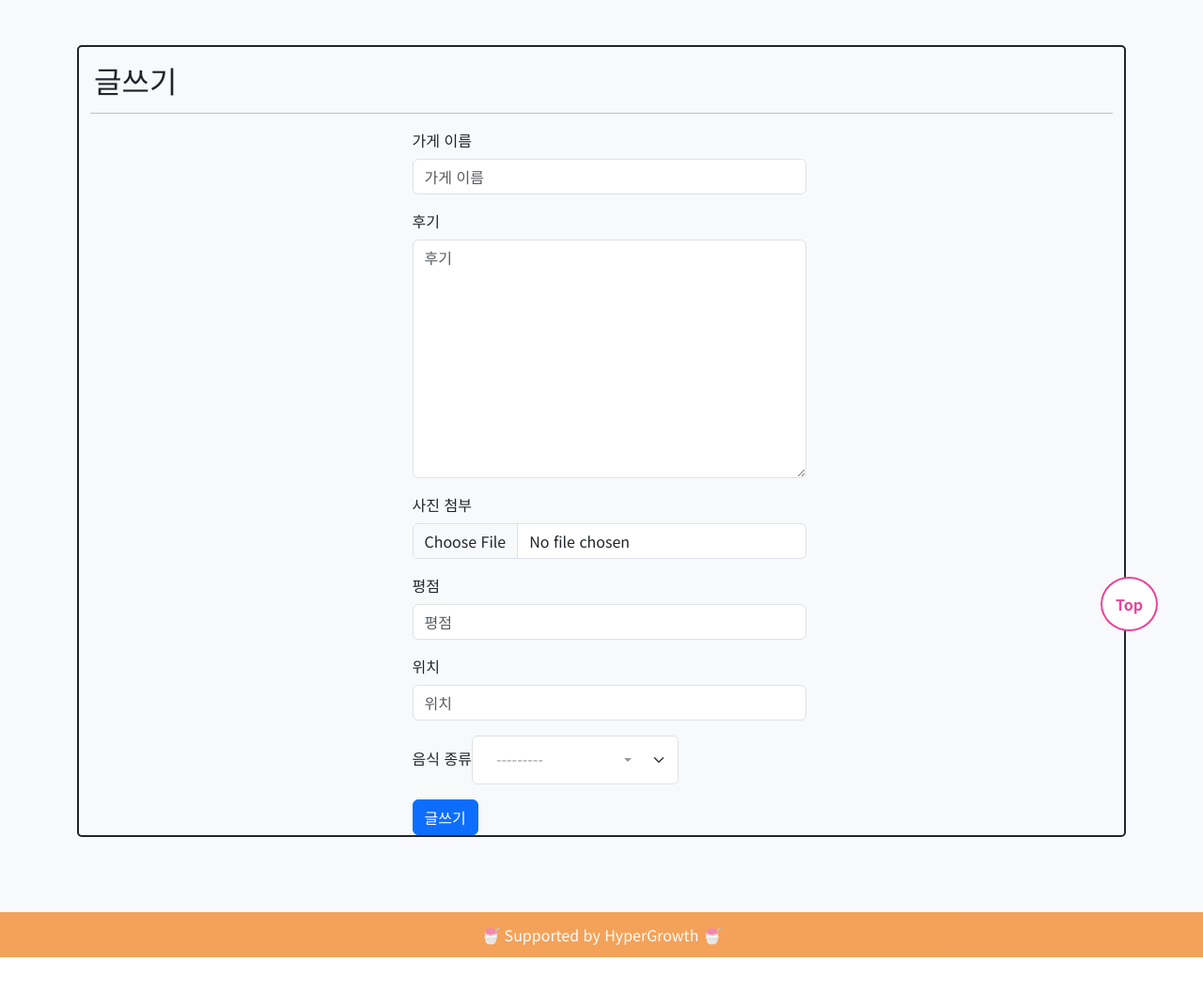
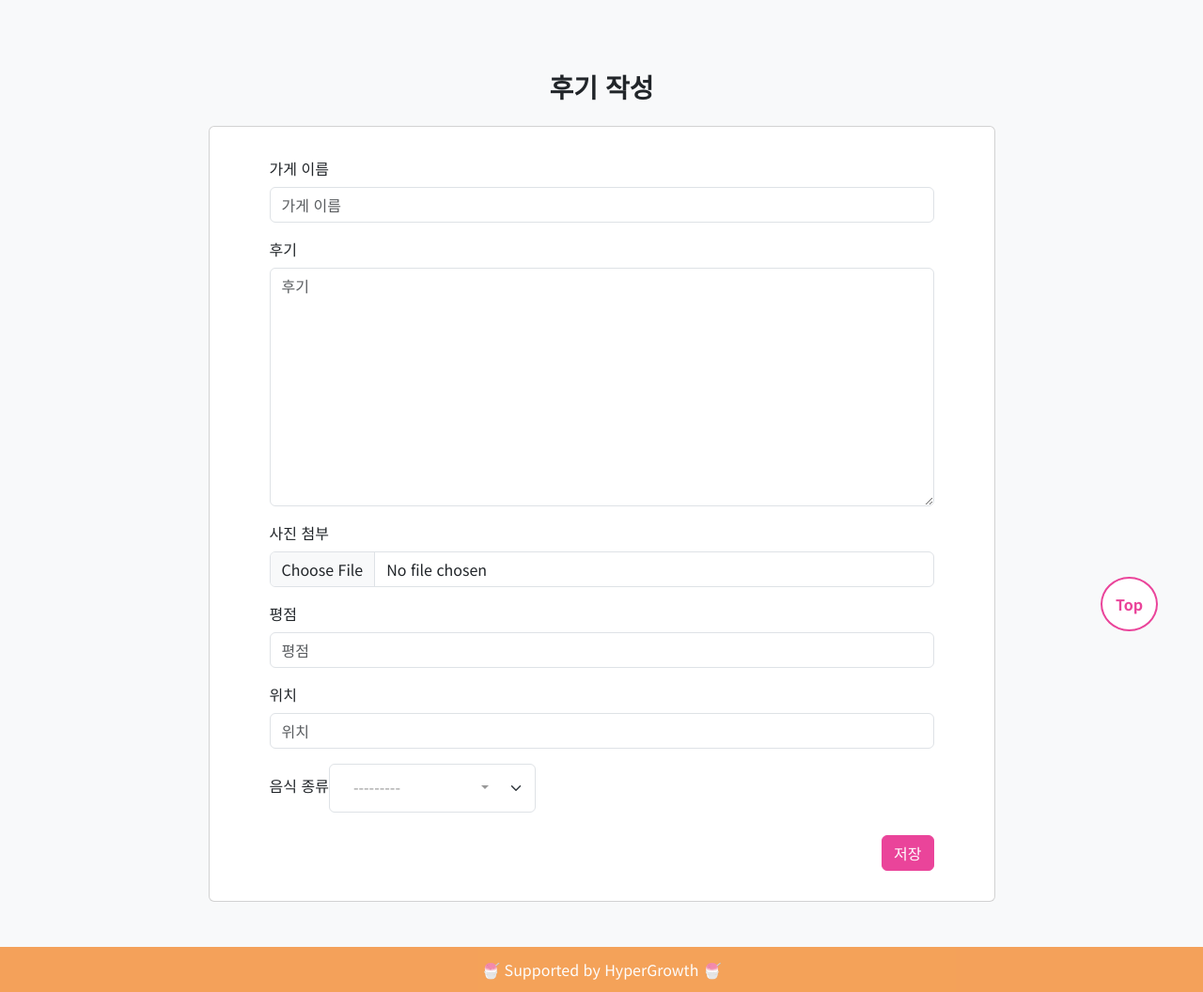
Before and after one commit to jsy78/PJT-1-1107, a Django app: page /articles/create/ in a window 1280 px wide. Shown: the part 80-1136 px from the top of the page at 94% size. Before the commit the page ends 1099 px from the top, so only its background shows below. Run offline with Django 3.2, Linux system fonts and the light colour scheme; the visitor is signed in with stand-in values (Sample User, id 1); some libraries are stand-ins or nearby versions.

Commit message:
articles/form.html

```diff
--- a/articles/forms.py
+++ b/articles/forms.py
@@ -15,7 +15,7 @@ class ArticleForm(forms.ModelForm):
             "foodType": "음식 종류",
         }
         widgets = {
-            "rating": forms.NumberInput(
+            "grade": forms.NumberInput(
                 attrs={
                     "maxlength": "1",
                     "max": "5",
--- a/articles/templates/articles/form.html
+++ b/articles/templates/articles/form.html
@@ -2,33 +2,28 @@
 {% load django_bootstrap5 %}
 
 {% block content %}
-<div class="container my-3 pb-5">
-  <div class="container my-3 border border-dark border-2" style="border-radius: 5px;">
-    {% if request.resolver_match.url_name == "create" %}
-    <h2 class="mx-1 my-3">글쓰기</h2> <!-- request가 create라면 -->
-    {% elif request.resolver_match.url_name == "update" %}
-    <h2> 수정하기 </h2>  <!--create 가 아니면 -->
-    {% else %}
-    <h2> 삭제하기 </h2>
-    {% endif %}
-    <hr>
-    <!-- 글쓰기 폼 -->
-    <div class="container mx-2 d-flex justify-content-center">
-      <form action="" method="POST" enctype="multipart/form-data">
+
+<div class="container my-5 pt-1">
+{% if request.resolver_match.url_name == "create" %}
+<h1 class="text-center my-4 fs-3 fw-bold">후기 작성</h1>
+{% elif request.resolver_match.url_name == "update" %}
+<h1 class="text-center my-4 fs-3 fw-bold">후기 수정</h1>
+{% else %}
+<h1 class="text-center my-4 fs-3 fw-bold">후기 삭제</h1>
+{% endif %}
+<div class="d-flex justify-content-center">
+  <div class="card col-9 review-detail">
+    <div class="card-body">
+      <form action="" method="POST" class="text-dark px-5 py-3">
         {% csrf_token %}
         {% bootstrap_form form %}
-        {% bootstrap_button button_type="submit" content="글쓰기" %}
+        <div class="text-end mt-4">
+          <input type="submit" class="btn btn-form" value="저장">
+        </div>
       </form>
     </div>
-
-    {% comment %} <div class="container mx-3 my-3 d-flex">
-      {% if request.resolver_match.url_name == "create" %}
-      <a href="{% url 'articles:index' %}" class="btn btn-warning">목록으로</a>
-      {% else %}
-      <a href="{% url 'articles:index' %}" class="btn btn-warning">삭제하기</a>
-      {% endif %}
-    </div> {% endcomment %}
   </div>
+</div>
 </div>
 
 {% endblock content %}
--- a/static/css/style.css
+++ b/static/css/style.css
@@ -66,6 +66,18 @@
 }
 
 .btn-search:hover {
+  background-color: #e11383;
+  color: white;
+  border: 1px solid #e11383;
+}
+
+.btn-form {
+  background-color: #ea449a;
+  color: white;
+  border: 1px solid #ea449a;
+}
+
+.btn-form:hover {
   background-color: #e11383;
   color: white;
   border: 1px solid #e11383;
```
